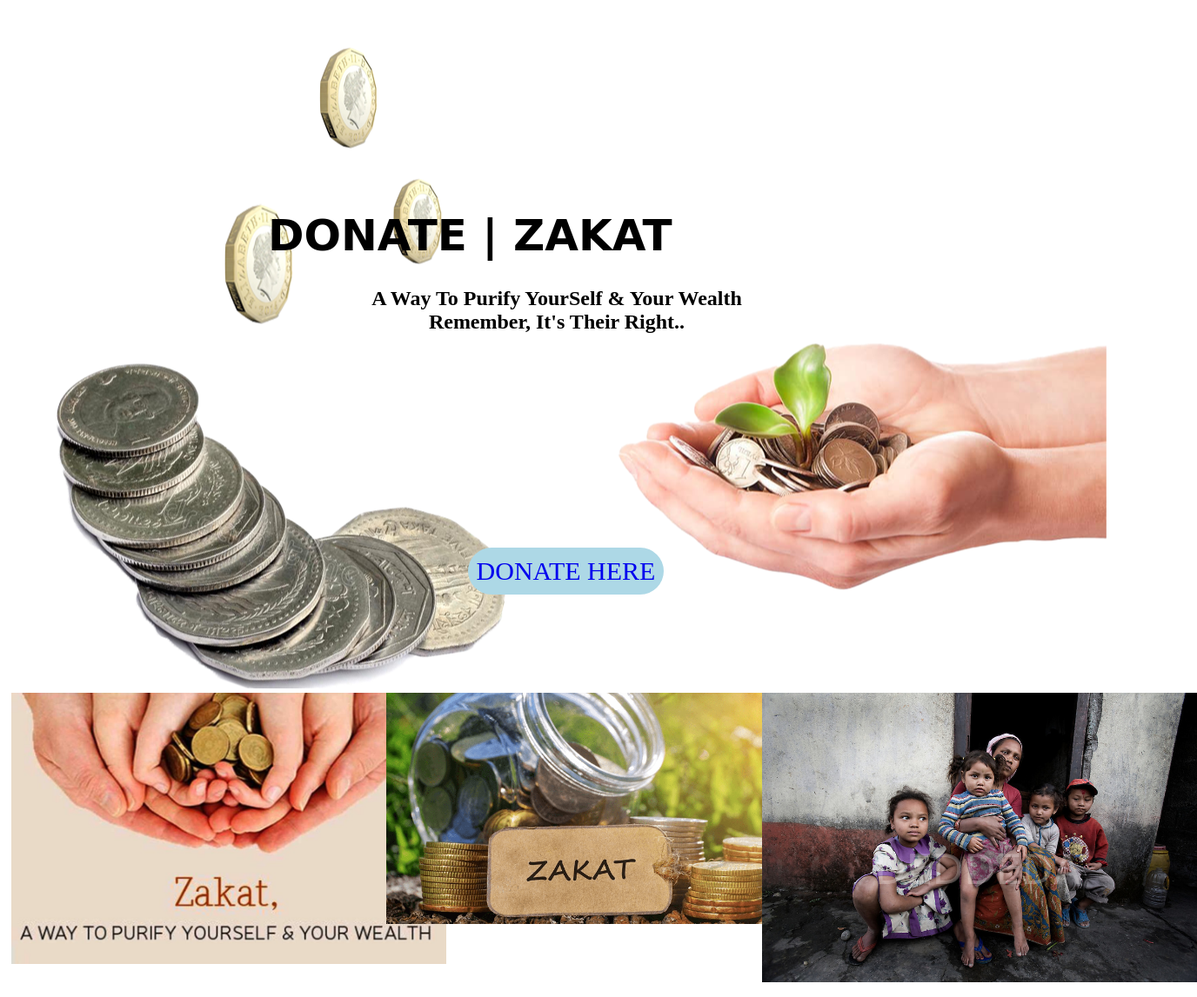
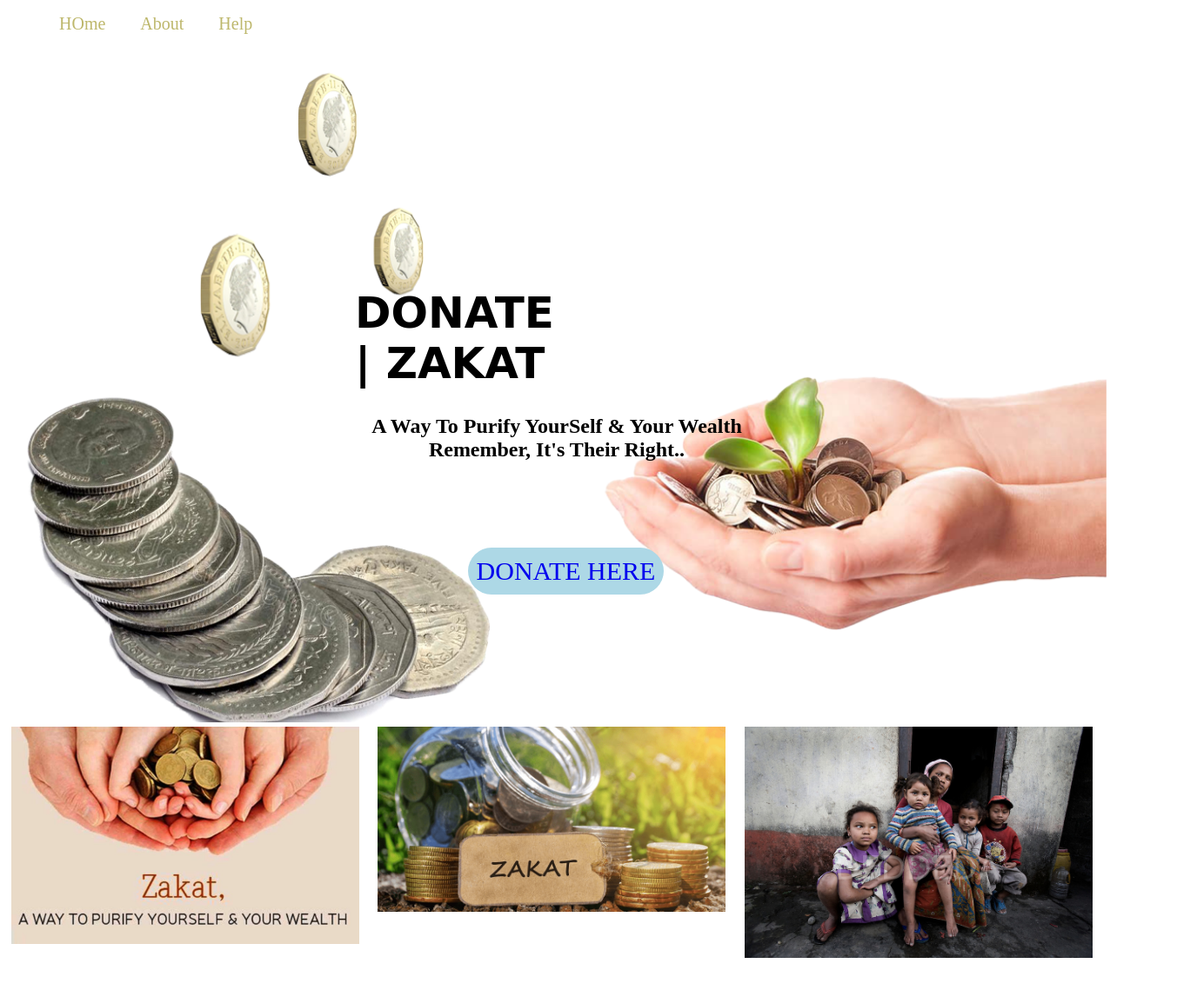
Before and after one commit to ArefinReza/donate-Jakat, a plain HTML site: page index.html in a window 1280 px wide. Shown: the whole page at 87% size, 1376 px wide, since content can reach past the window. After the commit the page ends 1119 px from the top, so only its background shows below. Drawn offline with Linux system fonts and the light colour scheme; a web font is replaced by a local one.

Commit message:
header added

```diff
--- a/index.html
+++ b/index.html
@@ -9,6 +9,36 @@
     <title>Donate-Zakat</title>
 </head>
 <body>
+    <header>
+        <nav>
+            <ul>
+                <li><a href="">HOme</a>
+                    <ul class="dropdown">
+
+                        <li><a href=""></a>Goto</li>
+                        <li><a href=""></a>details</li>
+                        <li><a href=""></a>more</li>
+                    </ul>
+                </li>
+                <li><a href="">About</a>
+                    <ul class="dropdown">
+
+                        <li><a href=""></a>Zakat</li>
+                        <li><a href=""></a>When</li>
+                        <li><a href=""></a>How</li>
+                    </ul>
+                </li>
+                <li><a href="">Help</a>
+                    <ul class="dropdown">
+
+                        <li><a href=""></a>Home</li>
+                        <li><a href=""></a>About</li>
+                        <li><a href=""></a>Help</li>
+                    </ul>
+                </li>
+            </ul>
+        </nav>
+    </header>
     <section>
         <div class="zakat-background">
             <h1 class="header">DONATE | ZAKAT </h1>
@@ -18,13 +48,13 @@
     </section>
     <div class="wide">
         <div class="imge">
-            <img style="width: 500px;" src="Reg-Zakat.jpg" alt="">
+            <img style="width: 400px;" src="Reg-Zakat.jpg" alt="">
         </div>
         <div class="imge">
-            <img style="width: 500px;" src="MicrosoftTeams-image-3-1-840x448.png" alt="">
+            <img style="width: 400px;" src="MicrosoftTeams-image-3-1-840x448.png" alt="">
         </div>
         <div class="imge">
-            <img style="width: 500px;" src="poor-family-pokhara-nepal-poverty-children-mother.jpg" alt="">
+            <img style="width: 400px;" src="poor-family-pokhara-nepal-poverty-children-mother.jpg" alt="">
         </div>
     </div>
 </body>
--- a/style.css
+++ b/style.css
@@ -1,10 +1,43 @@
+nav >ul{
+    display: flex;
+}
+nav li{
+    list-style: none;
+
+}
+nav li a{
+    text-decoration: none;
+    color: darkkhaki;
+    font-size: 20px;
+    padding: 0px 20px;
+
+
+}
+nav >ul >li:hover>ul{
+    display: block;
+}
+nav li:hover{
+    background-color: cornflowerblue;
+}
+.dropdown{
+    display: none;
+    position: absolute;
+    background-color: greenyellow;
+    padding: 0;
+}
+.dropdown li{
+    margin: 0;
+    padding: 0 20px;
+}
+
 .header{
-    padding-top: 200px;
+    padding-top: 250px;
     margin-bottom: 30px;
     text-align: left;
     font-family: 'Emilys Candy', cursive;
     font-size: 50px;
-    padding-left: 300px;
+    padding-left: 400px;
+    margin-right: 600px;
 
 }
 .awayto{
@@ -15,6 +48,7 @@
     background-image: url(coin.png);
     background-repeat: no-repeat;
     background-position: right;
+    background-size:cover;
     height: 750px;
     width: 700pz;
 
@@ -34,11 +68,12 @@
 .imge{
 
     width: 100%;
-    padding: 5px;
+    padding: 5px 5px 5px 5px;
+
 }
 .wide{
 
     display: flex;
     clear: both;
-    width: 33.33%;
+    width: 100%;
 }
```
